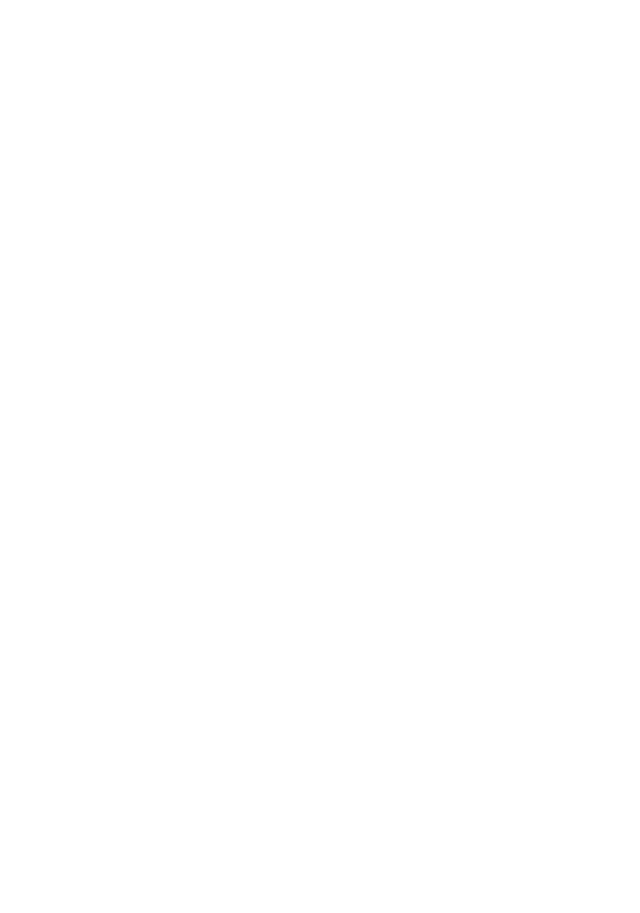
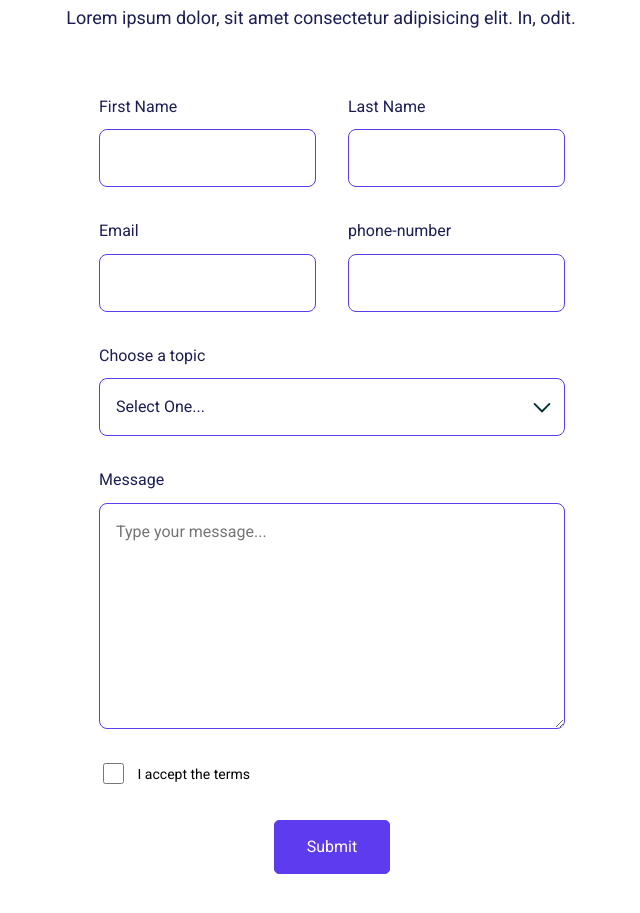
Before and after one commit to ByYigiter/my-portfolio, a React (Create React App) app: page / in a window 1280 px wide. Shown: the part 4820-5733 px from the top of the page, without its empty margins (319-959 px from the left). Before the commit the page ends 4616 px from the top, so only its background shows below. Built offline with nearby package versions, Linux system fonts and the light colour scheme.

Commit message:
ContactMe Eklendi

```diff
--- a/src/Pages/Home/ContactMe.jsx
+++ b/src/Pages/Home/ContactMe.jsx
@@ -0,0 +1,82 @@
+export default function ContactMe() {
+    return (
+      <section id="Contact" className="contact--section">
+        <div>
+          <p className="sub--title">Get In Touch</p>
+          <h2>Contact Me</h2>
+          <p className="text-lg">
+            Lorem ipsum dolor, sit amet consectetur adipisicing elit. In, odit.
+          </p>
+        </div>
+        <form className="contact--form--container">
+          <div className="container">
+            <label htmlFor="first-name" className="contact--label">
+              <span className="text-md">First Name</span>
+              <input
+                type="text"
+                className="contact--input text-md"
+                name="first-name"
+                id="first-name"
+                required
+              />
+            </label>
+            <label htmlFor="last-name" className="contact--label">
+              <span className="text-md">Last Name</span>
+              <input
+                type="text"
+                className="contact--input text-md"
+                name="last-name"
+                id="last-name"
+                required
+              />
+            </label>
+            <label htmlFor="email" className="contact--label">
+              <span className="text-md">Email</span>
+              <input
+                type="email"
+                className="contact--input text-md"
+                name="email"
+                id="email"
+                required
+              />
+            </label>
+            <label htmlFor="phone-number" className="contact--label">
+              <span className="text-md">phone-number</span>
+              <input
+                type="number"
+                className="contact--input text-md"
+                name="phone-number"
+                id="phone-number"
+                required
+              />
+            </label>
+          </div>
+          <label htmlFor="choode-topic" className="contact--label">
+            <span className="text-md">Choose a topic</span>
+            <select id="choose-topic" className="contact--input text-md">
+              <option>Select One...</option>
+              <option>Item 1</option>
+              <option>Item 2</option>
+              <option>Item 3</option>
+            </select>
+          </label>
+          <label htmlFor="message" className="contact--label">
+            <span className="text-md">Message</span>
+            <textarea
+              className="contact--input text-md"
+              id="message"
+              rows="8"
+              placeholder="Type your message..."
+            />
+          </label>
+          <label htmlFor="checkboc" className="checkbox--label">
+            <input type="checkbox" required name="checkbox" id="checkbox" />
+            <span className="text-sm">I accept the terms</span>
+          </label>
+          <div>
+            <button className="btn btn-primary contact--form--btn">Submit</button>
+          </div>
+        </form>
+      </section>
+    );
+  }
--- a/src/Pages/Home/Homescreen/index.jsx
+++ b/src/Pages/Home/Homescreen/index.jsx
@@ -4,6 +4,7 @@
 import AboutMe from "../AboutMe";
 import MyPortfolio from "../MyPortfolio";
 import Testimonial from "../Testimonials";
+import ContactMe from "../ContactMe";
 
 function Home() {
 	return (
@@ -13,6 +14,7 @@
 			<MyPortfolio/>
 			<AboutMe/>
 			<Testimonial/>
+			<ContactMe/>
 		</>
 	);
 }
--- a/src/Pages/Home/Testimonials.jsx
+++ b/src/Pages/Home/Testimonials.jsx
@@ -13,7 +13,7 @@
         {data?.testimonial?.map((item, index) => (
           <div key={index} className="testimonial--section--card">
             <div className="testimonial--section--card--review">
-              {Array.from({ length: 5 }, (reviews, index) => (
+              {Array.from({ length: item.count }, (reviews, index) => (
                 <svg
                   xmlns="http://www.w3.org/2000/svg"
                   width="27"
--- a/src/data/index.json
+++ b/src/data/index.json
@@ -62,7 +62,7 @@
     },
     {
       "id": "2",
-      "count": "5",
+      "count": "4",
       "src": "./img/avatar-image-1.png",
       "description": "Lorem ipsum dolor sit amet, consectetur adipiscing elit. Suspenmdisse varius eim in eros elementum tristique",
       "author_name": "Kristin Watson",
@@ -70,7 +70,7 @@
     },
     {
       "id": "3",
-      "count": "5",
+      "count": "2",
       "src": "./img/avatar-image-2.png",
       "description": "Lorem ipsum dolor sit amet, consectetur adipiscing elit. Suspenmdisse varius eim in eros elementum tristique",
       "author_name": "Kathryn Murphy",
```
